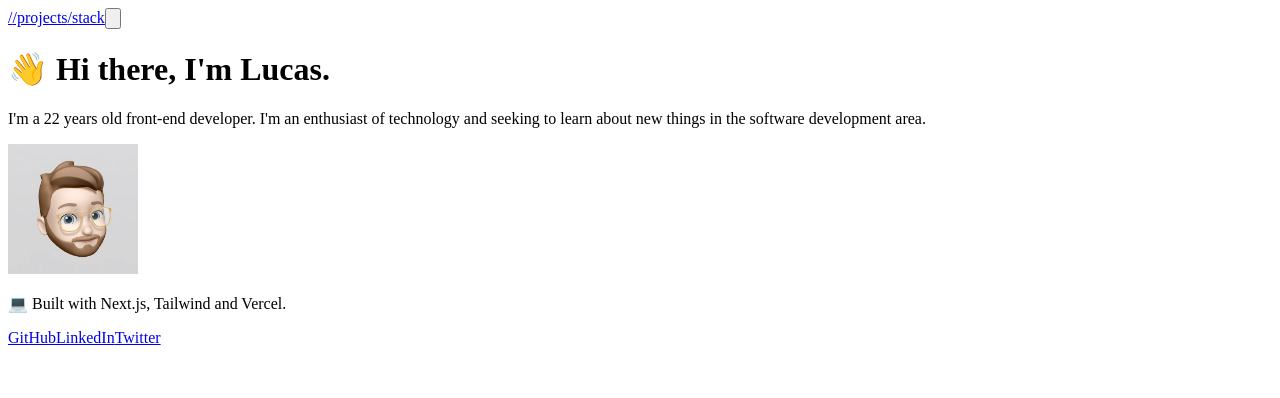
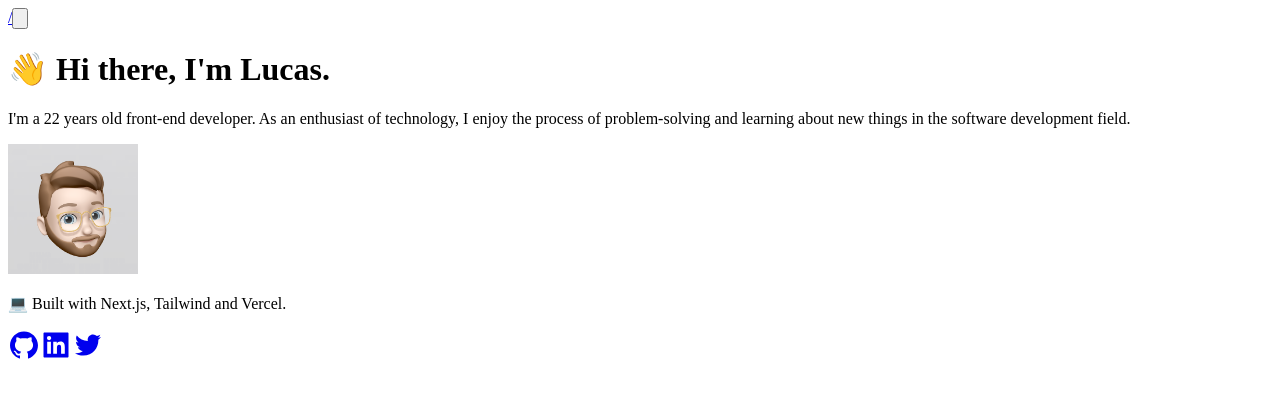
Before and after one commit to lucaspassini/passini-homepage, a Next.js app: page / in a window 1280 px wide. Shown: the top 398 px of the page. Built offline with nearby package versions, Linux system fonts and the light colour scheme.

Commit message:
add react icons

```diff
--- a/components/About.js
+++ b/components/About.js
@@ -12,9 +12,9 @@ const About = () => {
           </h1>
           <div className="mt-6 text-gray-900 dark:text-white">
             <p className="mb-4">
-              I'm a 22 years old front-end developer. I'm an enthusiast of
-              technology and seeking to learn about new things in the software
-              development area.
+              I'm a 22 years old front-end developer. As an enthusiast of
+              technology, I enjoy the process of problem-solving and learning
+              about new things in the software development field.
             </p>
           </div>
         </div>
--- a/components/Footer.js
+++ b/components/Footer.js
@@ -1,4 +1,5 @@
 import React from 'react';
+import { AiFillGithub, AiFillLinkedin, AiOutlineTwitter } from 'react-icons/ai';
 
 const Footer = () => {
   return (
@@ -14,7 +15,7 @@ const Footer = () => {
               target="_blank"
               rel="noreferrer"
             >
-              GitHub
+              <AiFillGithub size="2em" />
             </a>
             <a
               href="https://www.linkedin.com/in/lucaspassini/"
@@ -22,7 +23,7 @@ const Footer = () => {
               target="_blank"
               rel="noreferrer"
             >
-              LinkedIn
+              <AiFillLinkedin size="2em" />
             </a>
             <a
               href="https://twitter.com/lucaspassini_"
@@ -30,7 +31,7 @@ const Footer = () => {
               target="_blank"
               rel="noreferrer"
             >
-              Twitter
+              <AiOutlineTwitter size="2em" />
             </a>
           </div>
         </div>
--- a/components/Navigation.js
+++ b/components/Navigation.js
@@ -4,7 +4,7 @@ import ThemeSwitch from '../components/ThemeSwitch';
 
 const Navigation = () => {
   return (
-    <div className="top-3 z-20 py-2 bg-white md:py-6 md:mb-6 dark:bg-transparent">
+    <div className="top-3 z-20 py-10 bg-white md:py-10 md:mb-10 dark:bg-transparent">
       <div className="container px-4 mx-auto lg:max-w-4xl flex items-center justify-between">
         <Link href="/">
           <a
@@ -15,24 +15,6 @@ const Navigation = () => {
             /
           </a>
         </Link>
-        <Link href="/projects">
-          <a
-            className={
-              'font-light tracking-normal transition-colors text-gray-800 hover:text-sky-500  dark:text-white'
-            }
-          >
-            /projects
-          </a>
-        </Link>
-        <Link href="/stack">
-          <a
-            className={
-              'font-light tracking-normal transition-colors text-gray-800 hover:text-sky-500  dark:text-white'
-            }
-          >
-            /stack
-          </a>
-        </Link>
         <ThemeSwitch />
       </div>
     </div>
--- a/package.json
+++ b/package.json
@@ -9,7 +9,8 @@
     "next": "latest",
     "next-themes": "^0.0.15",
     "react": "^17.0.2",
-    "react-dom": "^17.0.2"
+    "react-dom": "^17.0.2",
+    "react-icons": "^4.3.1"
   },
   "devDependencies": {
     "autoprefixer": "^10.2.6",
```
Also changed, not shown: 1 other file (tests, documents, lock files or other folders).
